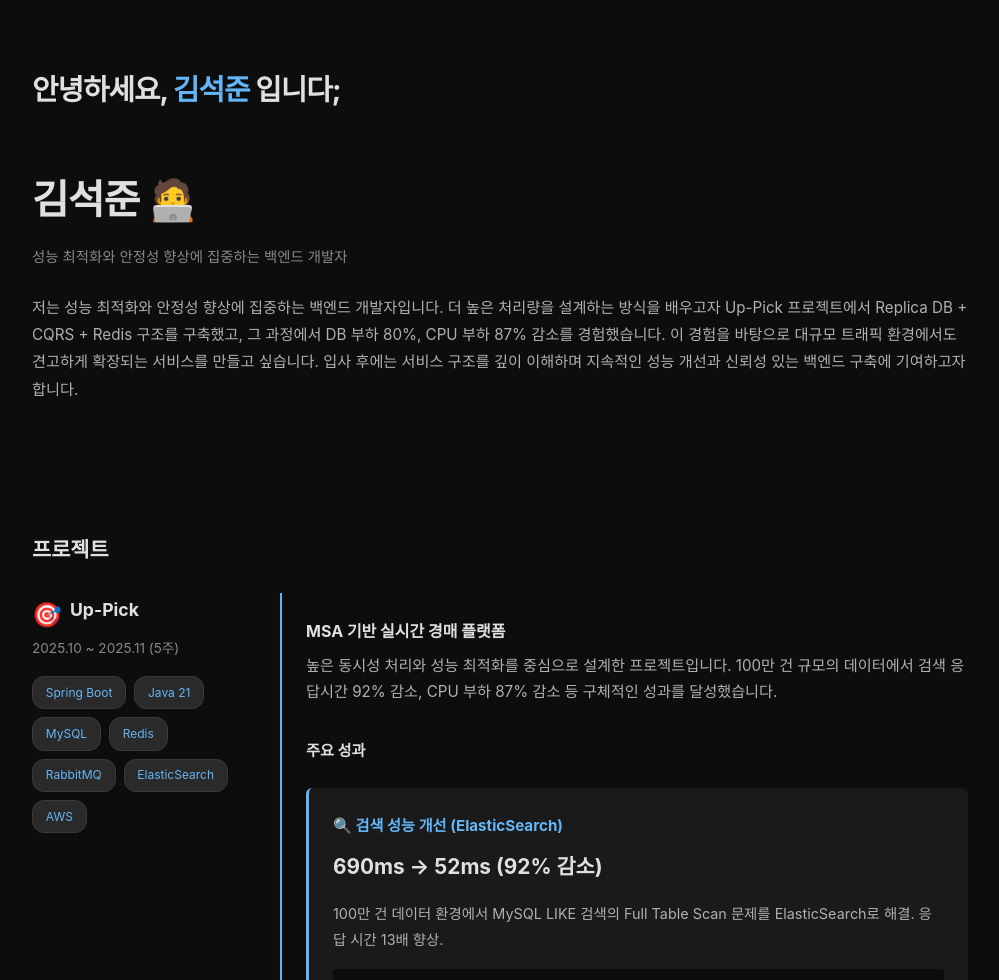
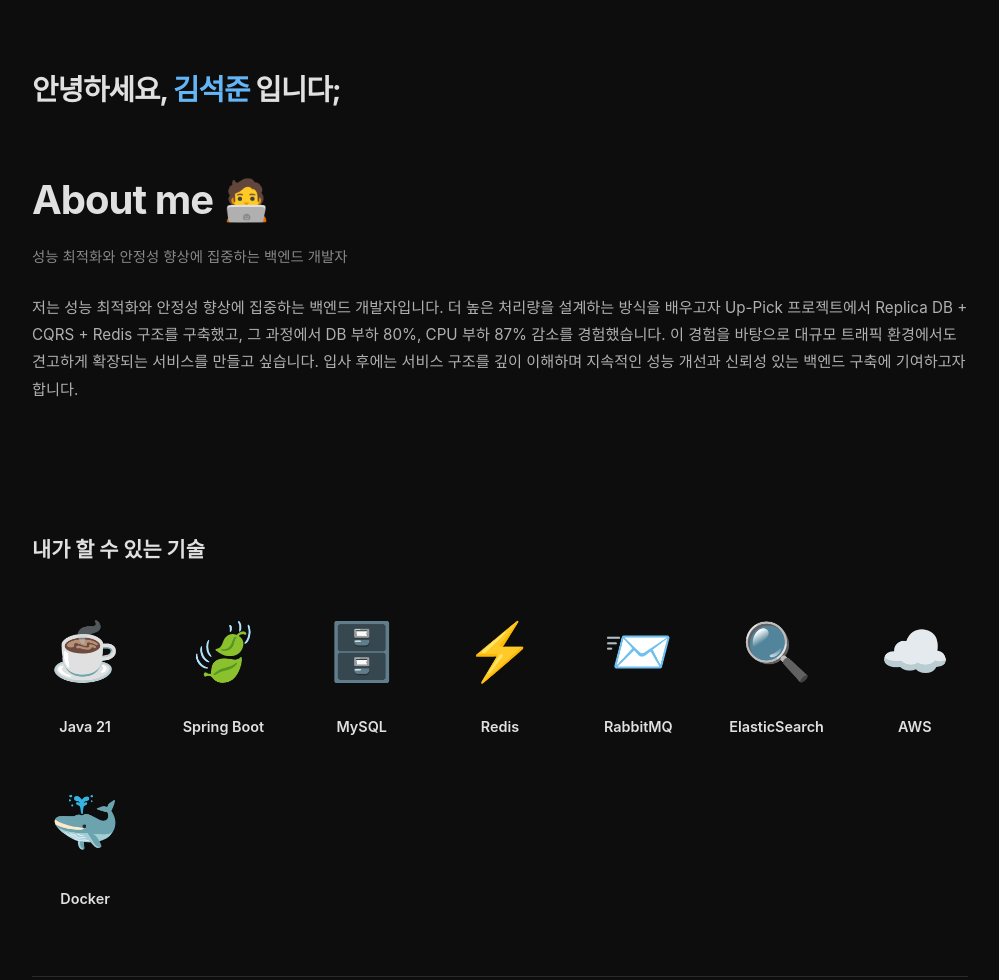
Before and after one commit to kimseokjun/ksj_portfolio, a plain HTML site: page index.html in a window 1280 px wide. Shown: the top 980 px of the page, without its empty margins (140-1139 px from the left). Drawn offline with nearby package versions, Linux system fonts and the light colour scheme.

Commit message:
문맥 통일성

```diff
--- a/index.html
+++ b/index.html
@@ -320,7 +320,7 @@
                 안녕하세요, <span id="greetingName">김석준</span> 입니다;
             </div>
             <div class="intro">
-                <h1>김석준 🧑‍💻</h1>
+                <h1>About me 🧑‍💻</h1>
                 <div class="tagline">성능 최적화와 안정성 향상에 집중하는 백엔드 개발자</div>
                 <p>
                     저는 성능 최적화와 안정성 향상에 집중하는 백엔드 개발자입니다.
@@ -333,6 +333,44 @@
         </header>
 
         <main>
+             <section style="margin-top: 2rem;">
+                <h2>내가 할 수 있는 기술</h2>
+
+                <div style="display: grid; grid-template-columns: repeat(auto-fit, minmax(100px, 1fr)); gap: 2rem; align-items: center; justify-items: center; margin: 2rem 0;">
+                    <div style="text-align: center;">
+                        <div style="font-size: 3.5rem; margin-bottom: 0.8rem;">☕</div>
+                        <div style="font-size: 0.9rem; color: #e0e0e0; font-weight: 600;">Java 21</div>
+                    </div>
+                    <div style="text-align: center;">
+                        <div style="font-size: 3.5rem; margin-bottom: 0.8rem;">🍃</div>
+                        <div style="font-size: 0.9rem; color: #e0e0e0; font-weight: 600;">Spring Boot</div>
+                    </div>
+                    <div style="text-align: center;">
+                        <div style="font-size: 3.5rem; margin-bottom: 0.8rem;">🗄️</div>
+                        <div style="font-size: 0.9rem; color: #e0e0e0; font-weight: 600;">MySQL</div>
+                    </div>
+                    <div style="text-align: center;">
+                        <div style="font-size: 3.5rem; margin-bottom: 0.8rem;">⚡</div>
+                        <div style="font-size: 0.9rem; color: #e0e0e0; font-weight: 600;">Redis</div>
+                    </div>
+                    <div style="text-align: center;">
+                        <div style="font-size: 3.5rem; margin-bottom: 0.8rem;">📨</div>
+                        <div style="font-size: 0.9rem; color: #e0e0e0; font-weight: 600;">RabbitMQ</div>
+                    </div>
+                    <div style="text-align: center;">
+                        <div style="font-size: 3.5rem; margin-bottom: 0.8rem;">🔍</div>
+                        <div style="font-size: 0.9rem; color: #e0e0e0; font-weight: 600;">ElasticSearch</div>
+                    </div>
+                    <div style="text-align: center;">
+                        <div style="font-size: 3.5rem; margin-bottom: 0.8rem;">☁️</div>
+                        <div style="font-size: 0.9rem; color: #e0e0e0; font-weight: 600;">AWS</div>
+                    </div>
+                    <div style="text-align: center;">
+                        <div style="font-size: 3.5rem; margin-bottom: 0.8rem;">🐳</div>
+                        <div style="font-size: 0.9rem; color: #e0e0e0; font-weight: 600;">Docker</div>
+                    </div>
+                </div>
+            </section>
             <!-- PROJECTS SECTION -->
             <section>
                 <h2>프로젝트</h2>
@@ -509,7 +547,7 @@
                         <strong>MySQL</strong><br>
                         프로젝트의 DB로 활용한 경험이 있으며, 트랜잭션, 인덱싱과 같은 개념을 이해하고 있습니다.<br><br>
                         <strong>ElasticSearch</strong><br>
-                        전문 검색 엔진 구축 및 형태소 분석 기반 검색 시스템 최적화 경험.
+                        전문 검색 엔진 구축 및 형태소 분석 기반 검색 시스템 최적화 경험이 있습니다.
                     </div>
                 </div>
 
@@ -517,8 +555,8 @@
                     <h4>Infrastructure & Cloud</h4>
                     <div class="skill-content">
                         <strong>AWS</strong><br>
-                        EC2, RDS, S3, Aurora MySQL, ECS/Fargate, Lambda, CloudFront, Route 53 등 클라우드 서비스를 활용한 경험.
-                        성능 모니터링 및 비용 최적화 경험 보유.
+                        EC2, RDS, S3, Aurora MySQL, ECS/Fargate, Lambda, CloudFront, Route 53 등 클라우드 서비스를 활용한 경험이 있습니다.
+                        성능 모니터링 및 비용 최적화 경험을 보유하고 있습니다.
                     </div>
                 </div>
 
@@ -526,8 +564,8 @@
                     <h4>Caching & Message Queue</h4>
                     <div class="skill-content">
                         <strong>Redis</strong> • <strong>RabbitMQ</strong><br>
-                        분산 락, 캐싱, 이벤트 기반 비동기 처리 구현 경험.
-                        동시성 제어 및 시스템 확장성 확보 방안 이해.
+                        분산 락, 캐싱, 이벤트 기반 비동기 처리 구현 경험이 있습니다.
+                        동시성 제어 및 시스템 확장성 확보 방안을 이해하고 있습니다.
                     </div>
                 </div>
             </section>
```
